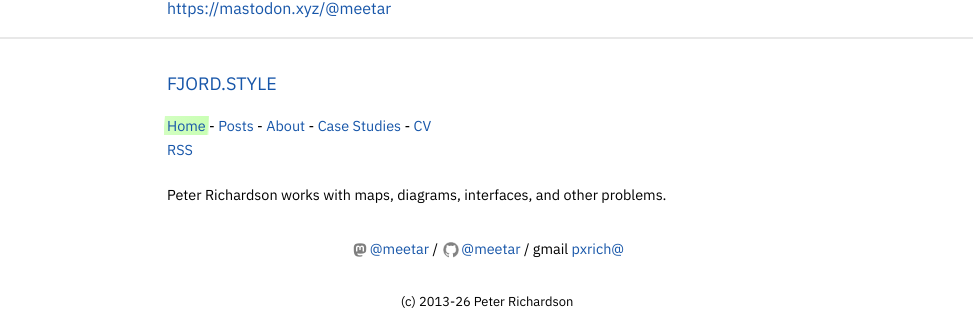
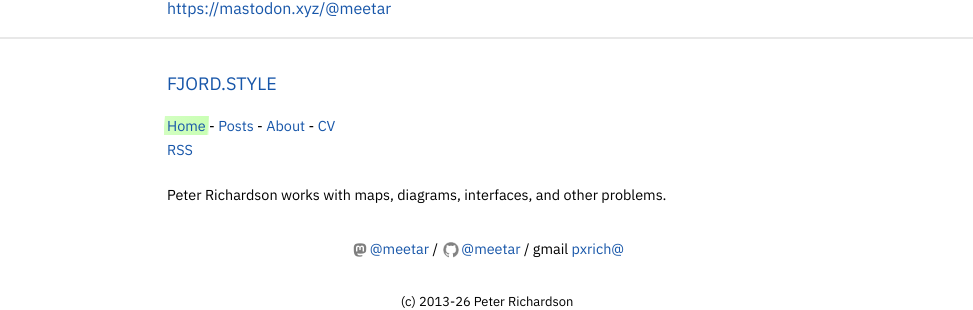
Before and after one commit to meetar/fjord.style, a Jekyll site: the page built from index.md, in a window 1280 px wide and 900 px high, scrolled down 3711 px. Shown: the part 528-838 px from the top of the window, without its empty margins (153-1126 px from the left). Built offline with Jekyll 4.4.1, drawn with Linux system fonts in a browser that asks for light colours.

Commit message:
remove link

```diff
--- a/_includes/footer.html
+++ b/_includes/footer.html
@@ -9,7 +9,6 @@
         <a {% if page.url == "/" %}class="active"{% endif %} href="/">Home</a> -
         <a {% if page.url == "/posts" %}class="active"{% endif %} href="/posts">Posts</a> -
         <a {% if page.url == "/about" %}class="active"{% endif %} href="/about">About</a> -
-        <a {% if page.url == "/case-studies" %}class="active"{% endif %} href="/case-studies">Case Studies</a> -
         <a href="/Peter-Richardson-CV.pdf">CV</a>
         <br>
         <a href="{{ "/feed.xml" | prepend: site.baseurl }}">RSS</a>
```
